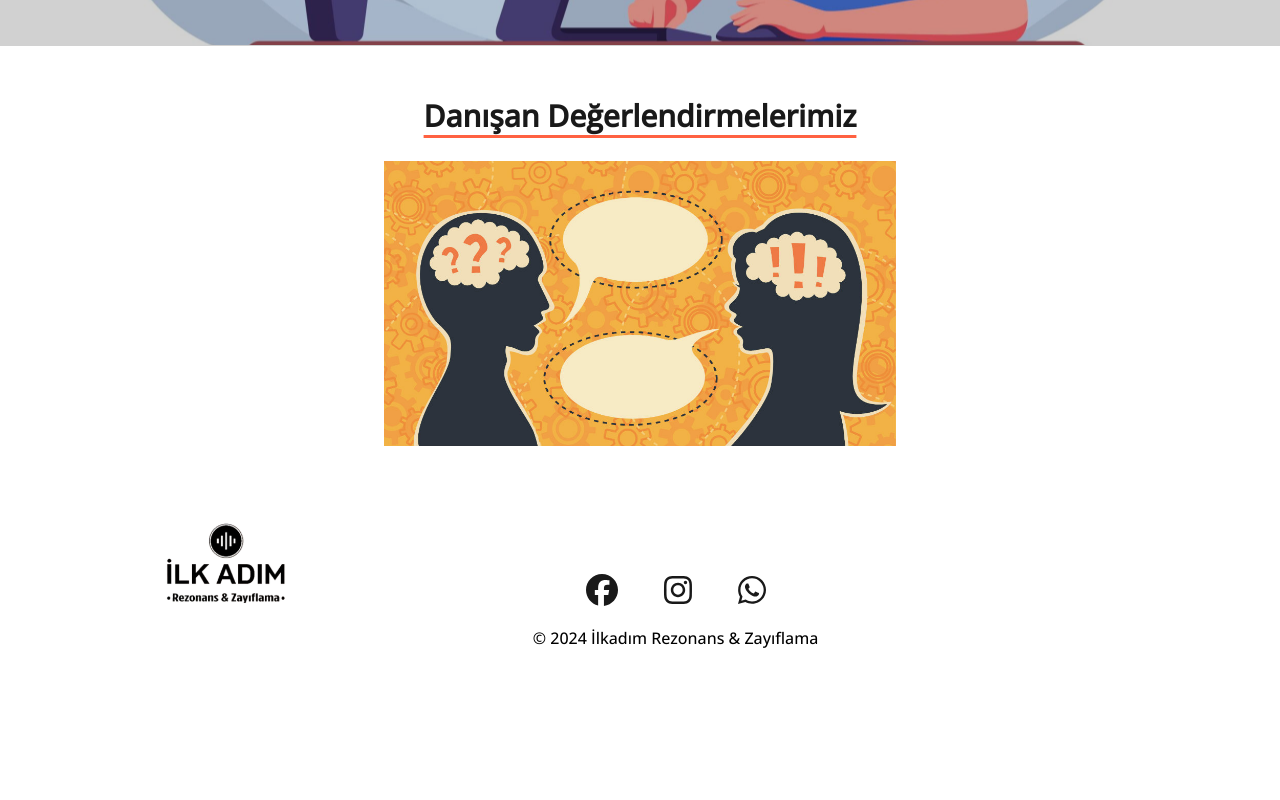
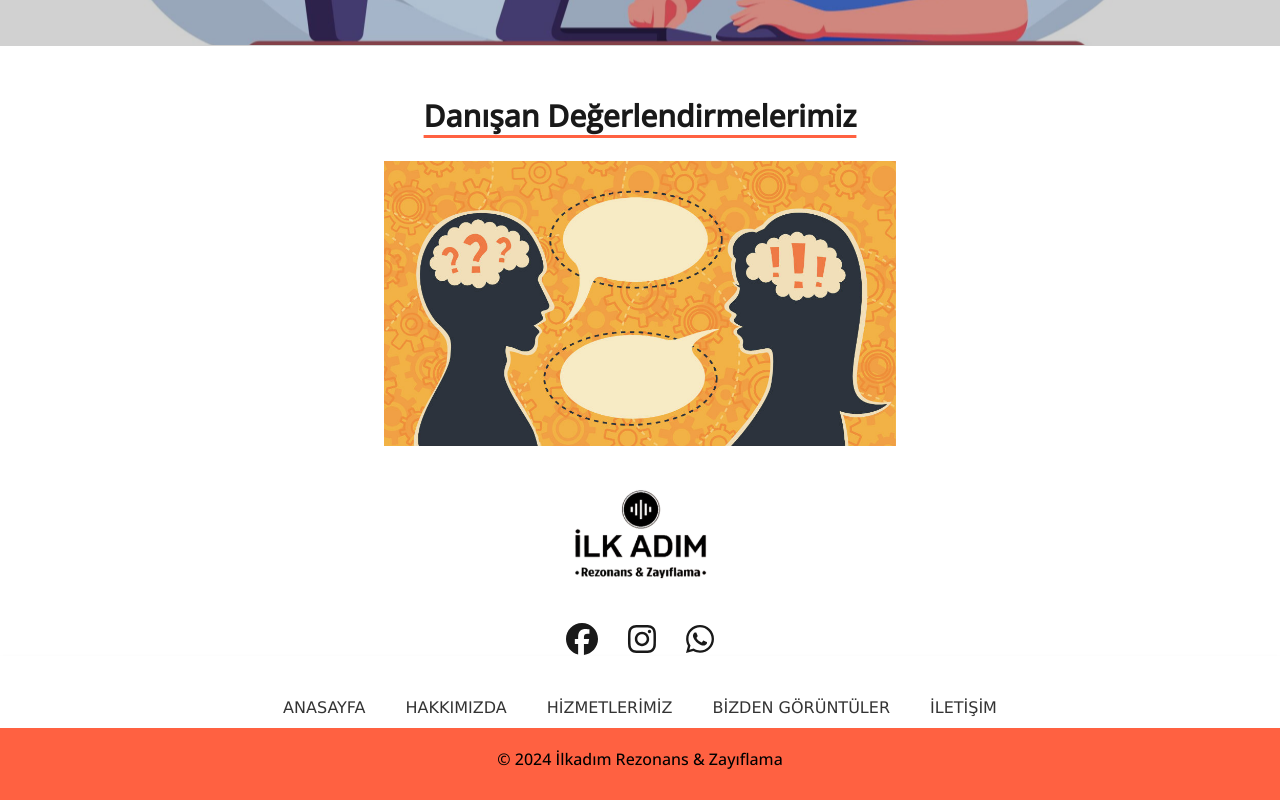
Before and after one commit to Brbln/IRezonansProje, a React (Create React App) app in the folder web/: page /Blog in a window 1280 px wide. Shown: the part 698-1498 px from the top of the page. Before the commit the page ends 1372 px from the top, so only its background shows below. Built offline with nearby package versions, Linux system fonts and the light colour scheme.

Commit message:
Footer düzenlendi.

```diff
--- a/web/src/App.css
+++ b/web/src/App.css
@@ -1,9 +1,11 @@
 @import url('https://fonts.googleapis.com/css2?family=Open+Sans:wght@500&display=swap');
+
 * {
     margin: 0;
     padding: 0;
     font-family: 'Open Sans', sans-serif;
 }
+
 .d_flex {
     display: flex;
     justify-content: right;
@@ -14,13 +16,17 @@
     justify-content: space-between;
     align-items: center;
 }
+
 .f_flex {
     display: flex;
 }
-a{
+
+a {
+    font-family: Verdana, Geneva, Tahoma, sans-serif;
     text-decoration: none;
     color: rgb(0, 0, 0, 0.8);
 }
+
 .navbar {
     display: flex;
     padding: 1% 6%;
@@ -28,11 +34,13 @@ a{
     justify-content: space-between;
     align-items: center;
 }
+
 .container {
     max-width: 80%;
-    margin:auto;
+    margin: auto;
 
 }
+
 .header {
     margin: 50px 0;
     color: rgb(0, 0, 0, 0.9);
@@ -41,7 +49,7 @@ a{
     margin-bottom: 25px;
     text-decoration: underline #ff6141;
     text-underline-offset: 8px;
-  }
+}
 
 .parag {
     color: rgb(0, 0, 0, 0.75);
@@ -49,8 +57,12 @@ a{
     margin: 10px 0;
     flex: 1;
     text-align: justify;
-  }
-h1{
+}
+
+h1 {
     font-size: 22px;
-    color:#ff6141;
+    color: #ff6141;
 }
+/* h2{
+    font-family: Verdana, Geneva, Tahoma, sans-serif;
+} */
--- a/web/src/components/mainPage/Footer.jsx
+++ b/web/src/components/mainPage/Footer.jsx
@@ -3,17 +3,13 @@ import img from "../images/logo.png"
 import img2 from "../images/logo21.png"
 import { FontAwesomeIcon } from '@fortawesome/react-fontawesome';
 import { faWhatsapp, faFacebook, faInstagram } from '@fortawesome/free-brands-svg-icons';
+import { BrowserRouter as Router, Route, Link } from 'react-router-dom';
 const Footer = () => {
   return (
-    // <footer style={footerStyle}>
-    //   &copy; 2024 My Website
-    // </footer>
     <>
       <div className="footer">
-        <div className="img container ">
         <img src={img} alt="" />
           {/* <img src={img2} alt="" /> */}
-          <div className="end">
            <div className="icons">
             <i>
               <FontAwesomeIcon icon={faFacebook} size="2x" />
@@ -25,8 +21,27 @@ const Footer = () => {
               <FontAwesomeIcon icon={faWhatsapp} size="2x" />
             </i>
           </div>
+          <div className="footlist">
+            <ul>
+              <li>
+                <Link to='/'>ANASAYFA</Link>
+              </li>
+              <li>
+                <Link to='/hakkimizda/'>HAKKIMIZDA</Link>
+              </li>
+              <li>
+                <Link to='/hizmetlerimiz/'>HİZMETLERİMİZ</Link>
+              </li>
+              <li>
+                <Link to='/Blog/'>BİZDEN GÖRÜNTÜLER</Link>
+              </li>
+              <li>
+                <Link to='/iletisim/'>İLETİŞİM</Link>
+              </li>
+            </ul>
+          </div>
+        <div className="end">
           <p>&copy; 2024 İlkadım Rezonans & Zayıflama</p>
-          </div>
         </div>
       </div>
     </>
--- a/web/src/components/mainPage/Home.css
+++ b/web/src/components/mainPage/Home.css
@@ -253,44 +253,44 @@
 }
 
 /* ----------------Footer--------------- */
-.footer {
+.footer{
   text-align: center;
-  bottom: 0;
+  display: block;
   width: 100%;
-  /* background: linear-gradient(to left, #ff3833, #ff6141, #ff884b); */
-}
-
-.footer img {
-  width: 180px;
-  padding: 10px;
-}
-
-.footer .end i {
-  padding: 15px 8px 5px 8px;
-  margin: 0 15px;
-  color: rgba(0, 0, 0, 0.9);
-  /* background-color: #fff; */
-  border-radius: 100%;
-  transition: 0.3;
-}
-
-.end i:hover {
-  color: #ff6141;
-}
-
-.footer .end {
-  margin-left: 20%;
-}
-
-.footer .img {
   margin-bottom: 0;
-  display: flex;
-  align-items: end;
-  padding: 25px;
+  padding-bottom: 0;
   margin-top: 22px;
   /* background: linear-gradient(to left, #ff3833, #ff6141, #ff884b); */
 }
-
-.end p {
-  margin-top: 20px;
+.footer img{
+  margin-left: 5px;
+  width: 200px;
 }
+.footer .footlist li{
+  display: inline;
+  margin: 20px;
+}
+.footlist ul li a{
+  transition: 0.3s;
+}
+.footlist ul li a:hover{
+  color:#ff6141;
+}
+.footer .footlist{
+  padding: 20px;
+  padding: 40px 0 10px 0;
+  box-shadow: 0 3px 5px rgba(0, 0, 0, 0.1);
+}
+.footer .icons i{
+  margin: 0 15px;
+  color: rgba(0, 0, 0, 0.9);
+  border-radius: 100%;
+  transition: 0.3s;
+}
+.icons i:hover{
+  color: #ff6141;
+}
+.end {
+  padding: 20px 0 30px 0;
+  background-color: #ff6141;
+}
```
Also changed, not shown: web/src/components/header/Header.css (+11 -8 lines). Lines whose indentation alone changed are shown as unchanged.
